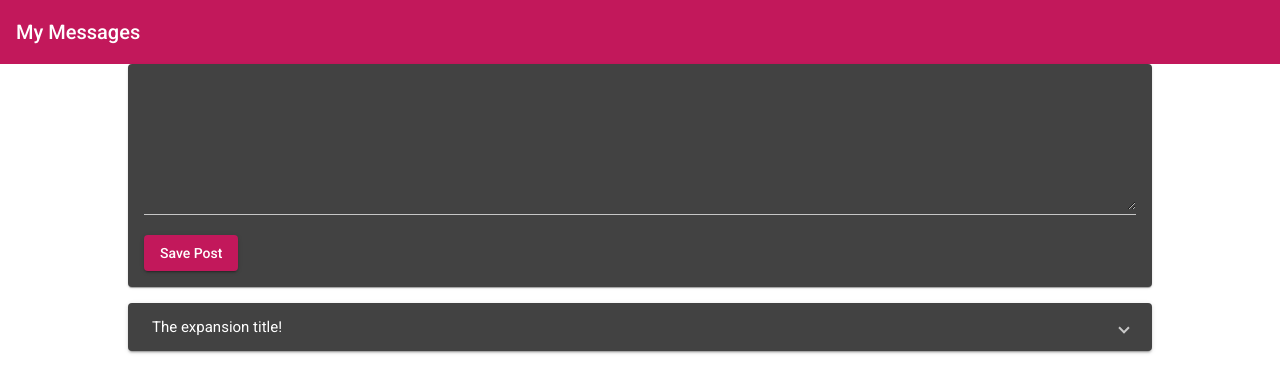
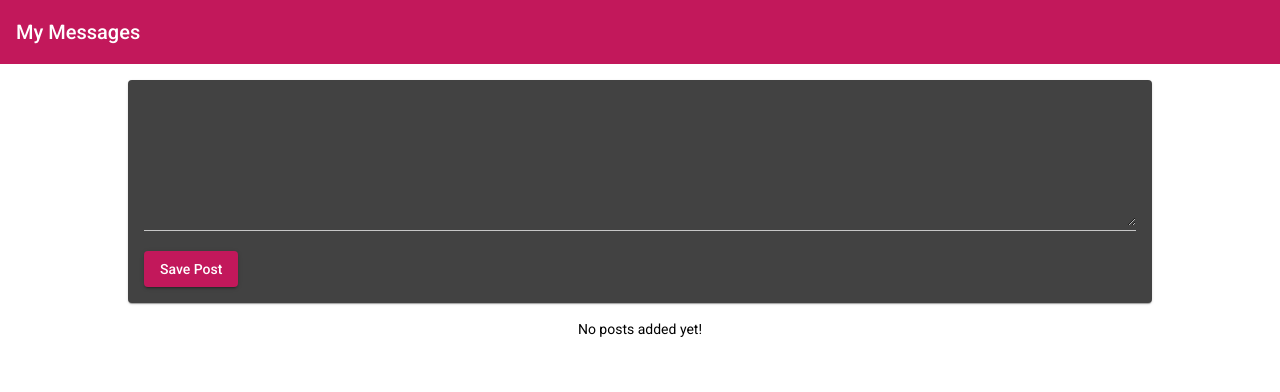
Before and after one commit to sescorcia/mean-course, an Angular app: page / in a window 1280 px wide. Shown: the top 392 px of the page. Built offline with nearby package versions, Linux system fonts and the light colour scheme.

Commit message:
Adding logic to show the post in the expansion panel

```diff
--- a/src/app/posts/post-create/post-create.component.css
+++ b/src/app/posts/post-create/post-create.component.css
@@ -1,4 +1,6 @@
-
+mat-card {
+  margin-top: 1rem;
+}
 
 mat-form-field,
 textarea {
--- a/src/app/posts/post-list/post-list.component.css
+++ b/src/app/posts/post-list/post-list.component.css
@@ -2,3 +2,7 @@
   display: block;
   margin-top: 1rem;
 }
+
+.info-text {
+  text-align: center;
+}
--- a/src/app/posts/post-list/post-list.component.html
+++ b/src/app/posts/post-list/post-list.component.html
@@ -1,8 +1,9 @@
-<mat-accordion>
-  <mat-expansion-panel>
+<mat-accordion multi="true" *ngIf="posts.length > 0" >
+  <mat-expansion-panel *ngFor="let post of posts"  >
     <mat-expansion-panel-header>
-      The expansion title!
+      {{ post.title }}
     </mat-expansion-panel-header>
-    <p>I'm in an expansion panel!</p>
+    <p>{{  post.content }}</p>
   </mat-expansion-panel>
 </mat-accordion>
+<p class="info-text mat-body-1" *ngIf="posts.length <= 0" >No posts added yet!</p>
--- a/src/app/posts/post-list/post-list.component.ts
+++ b/src/app/posts/post-list/post-list.component.ts
@@ -6,11 +6,12 @@
   styleUrls: ['./post-list.component.css']
 })
 export class PostListComponent implements OnInit {
-  posts = [
-    {title: 'First post', content: 'This is the first post\'s content'},
-    {title: 'Second post', content: 'This is the second post\'s content'},
-    {title: 'Third post', content: 'This is the third post\'s content'}
-  ];
+  // posts = [
+  //   {title: 'First post', content: 'This is the first post\'s content'},
+  //   {title: 'Second post', content: 'This is the second post\'s content'},
+  //   {title: 'Third post', content: 'This is the third post\'s content'}
+  // ];
+  posts = [];
 
   constructor() { }
 
```
